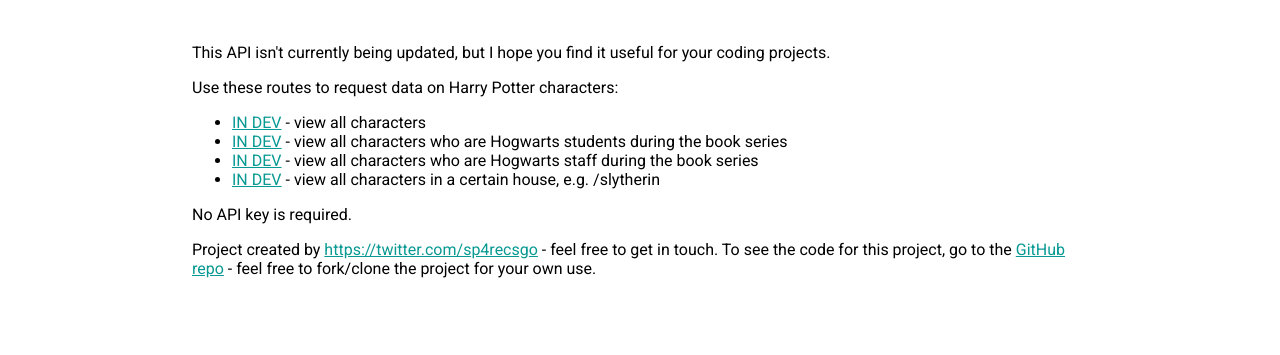
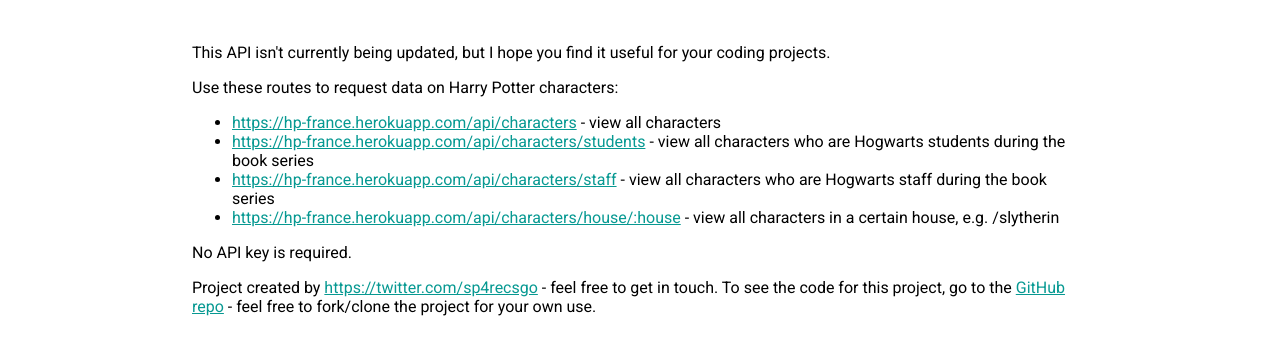
Before and after one commit to VictorPagnier/api-harry-potter, a website: page public/index.html in a window 1280 px wide. Shown: the part 153-508 px from the top of the page. Drawn offline with Linux system fonts and the light colour scheme.

Commit message:
Update index.html

```diff
--- a/public/index.html
+++ b/public/index.html
@@ -13,10 +13,10 @@
     <p>This API isn't currently being updated, but I hope you find it useful for your coding projects.</p>
     <p>Use these routes to request data on Harry Potter characters:</p>
     <ul>
-    <li><a href="">IN DEV</a> - view all characters</li>
-    <li><a href="">IN DEV</a> - view all characters who are Hogwarts students during the book series</li>
-    <li><a href="">IN DEV</a> - view all characters who are Hogwarts staff during the book series</li>
-    <li><a href="">IN DEV</a> - view all characters in a certain house, e.g. /slytherin</li>
+    <li><a href="">https://hp-france.herokuapp.com/api/characters</a> - view all characters</li>
+    <li><a href="">https://hp-france.herokuapp.com/api/characters/students</a> - view all characters who are Hogwarts students during the book series</li>
+    <li><a href="">https://hp-france.herokuapp.com/api/characters/staff</a> - view all characters who are Hogwarts staff during the book series</li>
+    <li><a href="">https://hp-france.herokuapp.com/api/characters/house/:house</a> - view all characters in a certain house, e.g. /slytherin</li>
     </ul>
     <p>No API key is required.</p>
     <p>Project created by <a href="https://twitter.com/sp4recsgo">https://twitter.com/sp4recsgo</a> - feel free to get in touch. To see the code for this project, go to the <a href="https://github.com/VictorPagnier/api-harry-potter">GitHub repo</a> - feel free to fork/clone the project for your own use.
```
